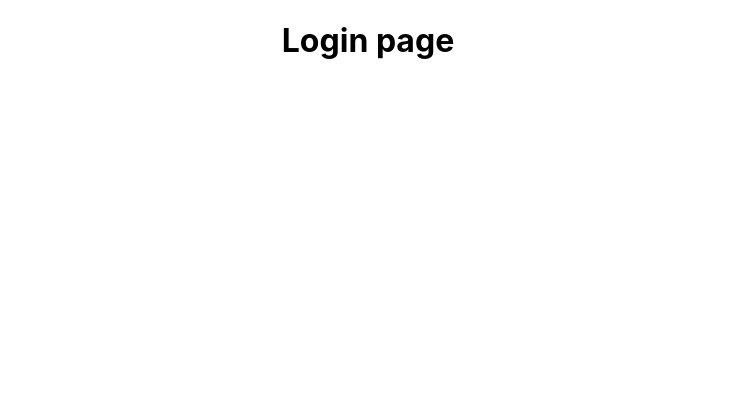
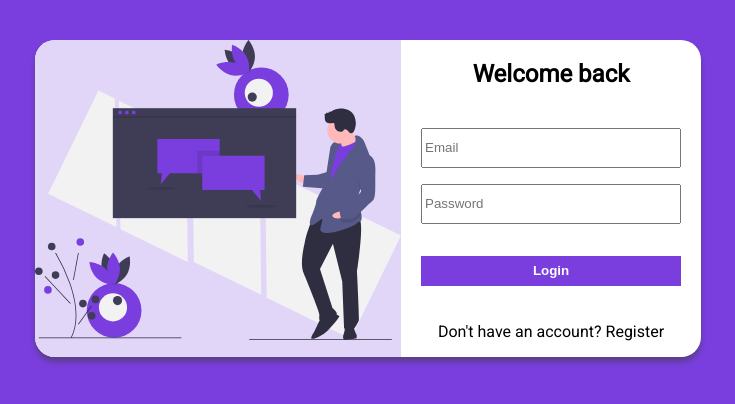
Before and after one commit to xiaomingfu/web-chat-application, a React (Create React App) app in the folder app/: page /login in a window 1280 px wide. Shown: the top 404 px of the page, without its empty margins (272-1007 px from the left). Built offline with nearby package versions, Linux system fonts and the light colour scheme.

Commit message:
create login component and style it

```diff
--- a/app/package.json
+++ b/app/package.json
@@ -6,6 +6,7 @@
     "@testing-library/jest-dom": "^5.15.0",
     "@testing-library/react": "^11.2.7",
     "@testing-library/user-event": "^12.8.3",
+    "node-sass": "^6.0.1",
     "react": "^17.0.2",
     "react-dom": "^17.0.2",
     "react-router-dom": "^5.3.0",
--- a/app/src/App.css
+++ /dev/null
@@ -1,3 +0,0 @@
-.App {
-  text-align: center;
-}
--- a/app/src/App.js
+++ b/app/src/App.js
@@ -5,7 +5,7 @@ import Login from "./components/Auth/Login";
 import Register from "./components/Auth/Register";
 import Chat from "./components/Chat/Chat";
 
-import "./App.css";
+import "./App.scss";
 
 function App() {
   return (
--- /dev/null
+++ b/app/src/App.scss
@@ -0,0 +1,33 @@
+@import url('https://fonts.googleapis.com/css2?family=Roboto&display=swap');
+
+body {
+    font-family: 'Roboto', sans-serif;
+}
+
+.App {
+    text-align: center;
+}
+
+.card-shadow {
+    -webkit-box-shadow: 0px 5px 5px 0px rgba(64, 64, 64, 0.5);
+    -moz-box-shadow: 0px 5px 5px 0px rgba(64, 64, 64, 0.5);
+    box-shadow: 0px 5px 5px 0px rgba(64, 64, 64, 0.5);
+}
+
+.shadow-light {
+    -webkit-box-shadow: 0px 3px 5px 0px rgba(122, 122, 122, 0.2);
+    -moz-box-shadow: 0px 3px 5px 0px rgba(122, 122, 122, 0.2);
+    box-shadow: 0px 3px 5px 0px rgba(122, 122, 122, 0.2);
+}
+
+.m-0 {
+    margin: 0;
+}
+
+.mb-1 {
+    margin-bottom: 1rem;
+}
+
+.mb-2 {
+    margin-bottom: 2rem;
+}
--- /dev/null
+++ b/app/src/assets/scss/_variables.scss
@@ -0,0 +1,5 @@
+$bg-main: #793EDD;
+$bg-light: #E2D6F8;
+$bg-gray: #f5f6f8;
+$success: #42b983;
+$danger: #b94242;
--- a/app/src/components/Auth/Login.js
+++ b/app/src/components/Auth/Login.js
@@ -1,7 +1,38 @@
 import React from "react";
+import loginImage from "../../assets/images/login.svg";
+
+import "./auth.scss";
+import "../../App.scss";
 
 const Login = () => {
-  return <h1>Login page</h1>;
+  return (
+    <div id="auth-container">
+      <div id="auth-card">
+        <div className="card-shadow">
+          <div id="image-section">
+            <img src={loginImage} alt="Login" />
+          </div>
+          <div id="form-section">
+            <h2>Welcome back</h2>
+
+            <form>
+              <div className="input-field mb-1">
+                <input placeholder="Email" />
+              </div>
+
+              <div className="input-field mb-2">
+                <input placeholder="Password" />
+              </div>
+
+              <button>Login</button>
+            </form>
+
+            <p>Don't have an account? Register</p>
+          </div>
+        </div>
+      </div>
+    </div>
+  );
 };
 
 export default Login;
--- /dev/null
+++ b/app/src/components/Auth/auth.scss
@@ -0,0 +1,60 @@
+@import "../../assets/scss/_variables.scss";
+
+#auth-container {
+  min-height: 100vh;
+  background-color: $bg-main;
+
+  #auth-card {
+    display: flex;
+    justify-content: center;
+
+    & > div {
+      display: flex;
+      flex-direction: row;
+      min-width: 500px;
+      margin-top: 2.5rem;
+      background-color: white;
+      border-radius: 20px;
+
+      #image-section {
+        background-color: $bg-light;
+        border-top-left-radius: 20px;
+        border-bottom-left-radius: 20px;
+        img {
+          max-height: 300px;
+          min-width: 100%;
+        }
+      }
+
+      #form-section {
+        min-width: 300px;
+
+        h2 {
+          text-align: center;
+        }
+
+        form {
+          padding: 20px;
+
+          .input-field {
+            input {
+              height: 40px;
+              width: 100%;
+              box-sizing: border-box;
+            }
+          }
+
+          button {
+            width: 100%;
+            height: 30px;
+            background-color: $bg-main;
+            border: none;
+            color: white;
+            cursor: pointer;
+            font-weight: 600;
+          }
+        }
+      }
+    }
+  }
+}
```
Also changed, not shown: 1 other file (tests, documents, lock files or other folders).
